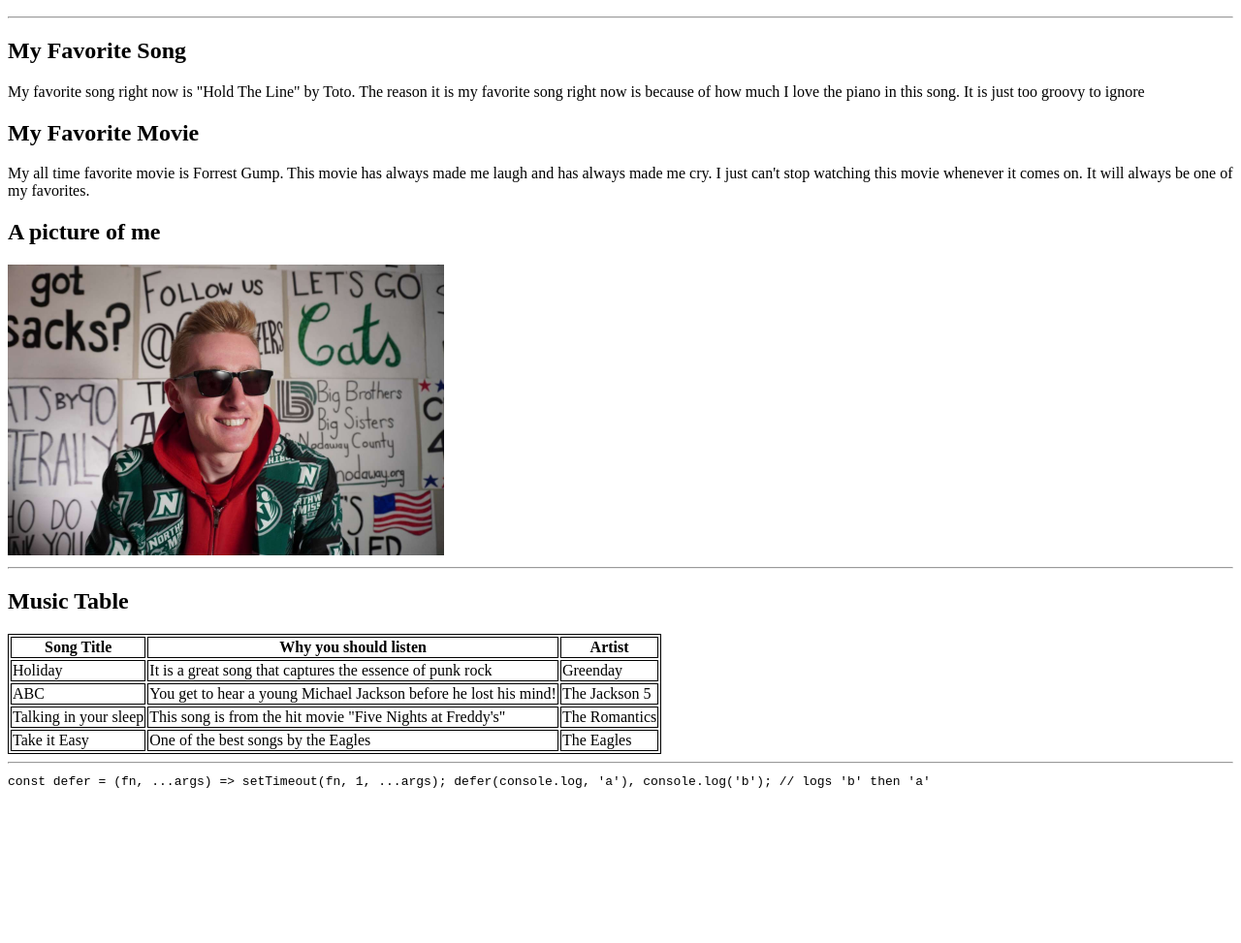
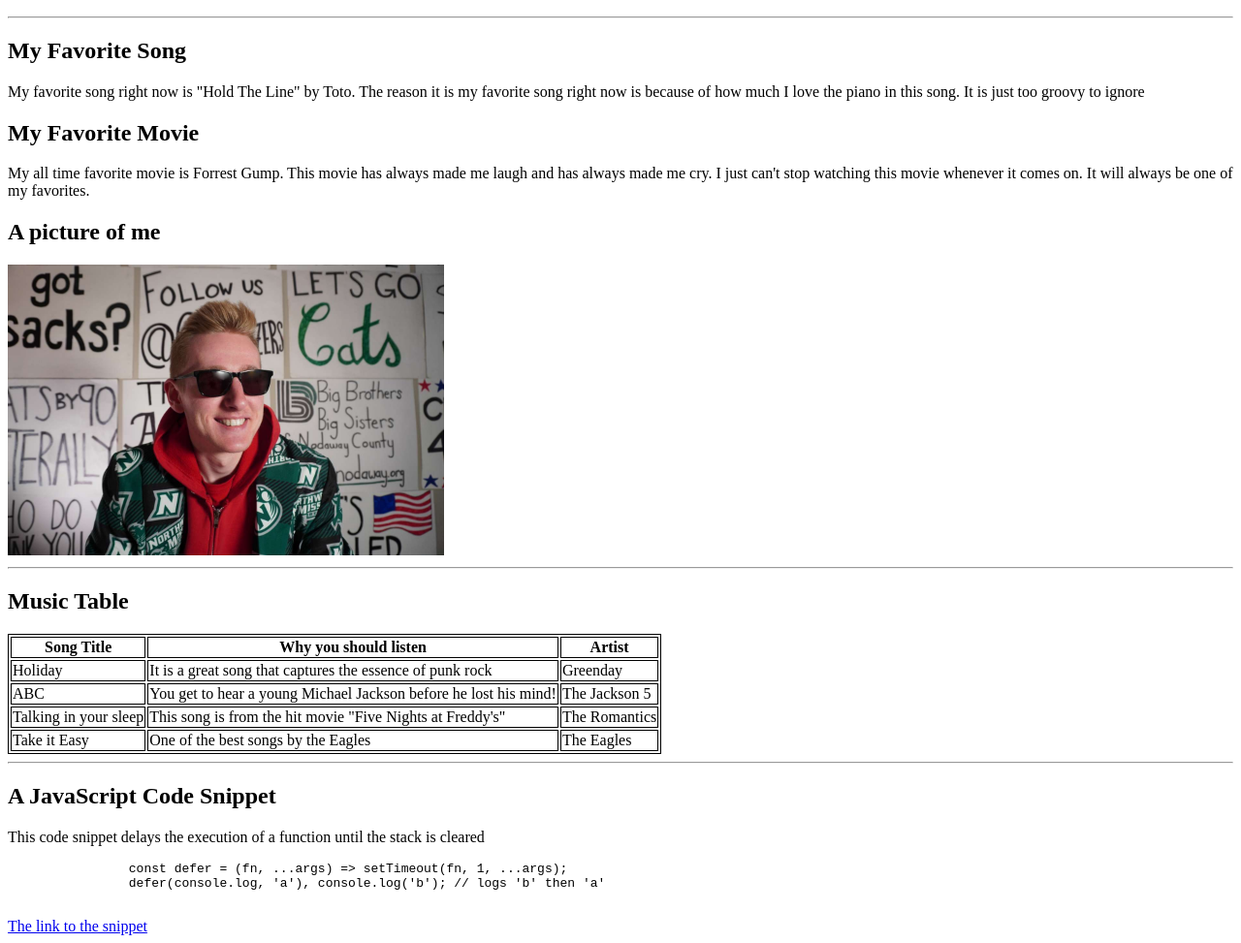
Before and after one commit to 44-563-Web-Apps-S24/44563-webapps-s24-assignment3-danielgatschet, a plain HTML site: page mymedia.html in a window 1280 px wide. Shown: the part 110-1083 px from the top of the page at 97% size. Before the commit the page ends 932 px from the top, so only its background shows below. Drawn offline with Linux system fonts and the light colour scheme.

Commit message:
Completed part 9

```diff
--- a/mymedia.html
+++ b/mymedia.html
@@ -99,10 +99,19 @@
     </body>
     <hr>
     <body>
+        <h2>
+            A JavaScript Code Snippet
+        </h2>
+        <p>
+            This code snippet delays the execution of a function until the stack is cleared
+        </p>
         <code>
-            const defer = (fn, ...args) => setTimeout(fn, 1, ...args);
-            defer(console.log, 'a'), console.log('b'); // logs 'b' then 'a'
+            <pre>
+                const defer = (fn, ...args) => setTimeout(fn, 1, ...args);
+                defer(console.log, 'a'), console.log('b'); // logs 'b' then 'a'
+            </pre>
         </code>
+        <a href="https://code.pieces.app/collections/javascript">The link to the snippet</a>
     </body>
 
 </html>
```
